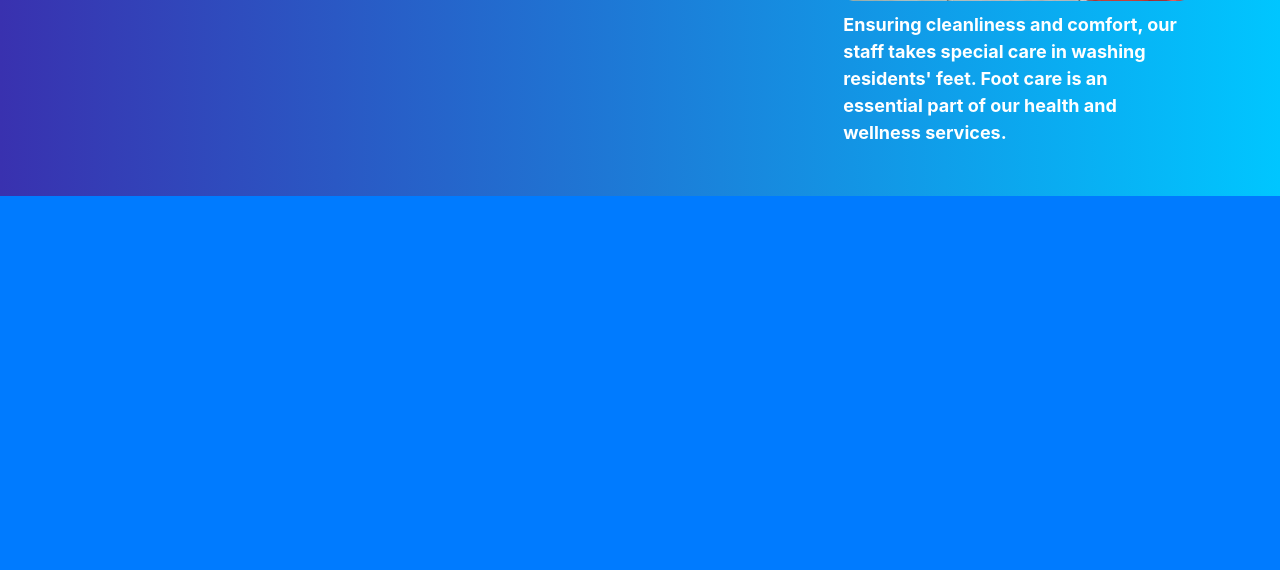
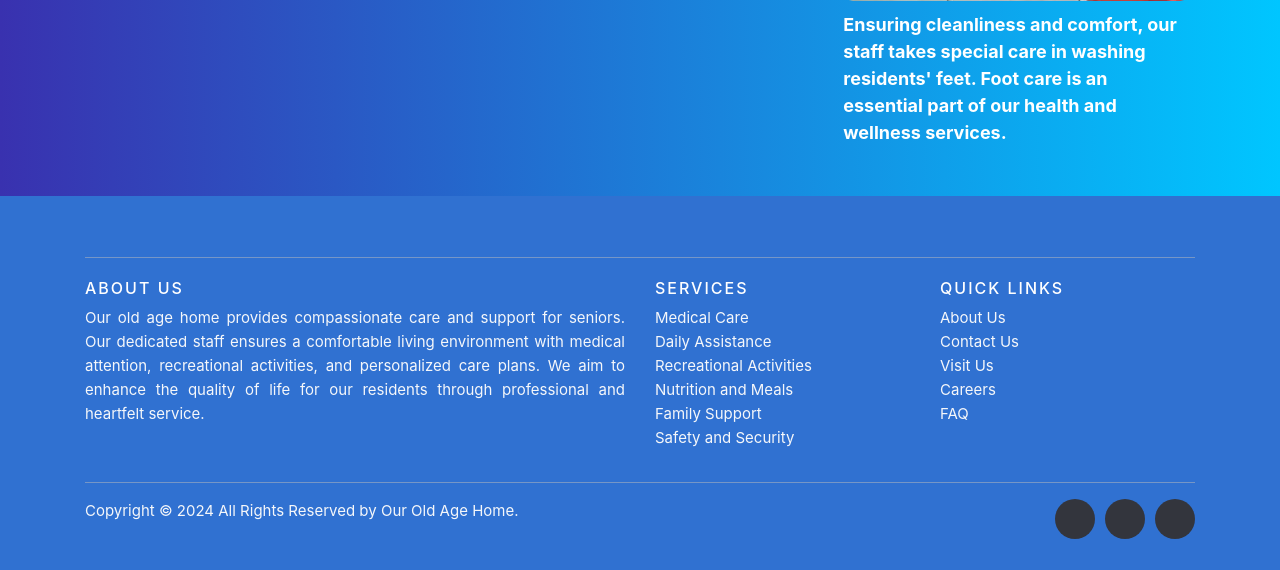
Before and after one commit to Kgaphola45/XISD6329_Web_Application, a PHP site: page /gallery.php in a window 1280 px wide. Shown: the part 1096-1666 px from the top of the page. Before the commit the page ends 1292 px from the top, so only its background shows below. Run offline with PHP 8.4, Linux system fonts and the light colour scheme.

Commit message:
chore: Add footer styles and content to gallery page

```diff
--- a/gallery.php
+++ b/gallery.php
@@ -5,6 +5,7 @@
     <meta charset="UTF-8">
     <meta name="viewport" content="width=device-width, initial-scale=1.0">
     <title>Golden Years Old Age Home - Gallery</title>
+    <link rel="stylesheet" type="text/css" href="footer.css">
     <link rel="shortcut icon" type="image/x-icon" href="images/favicon.png" />
     <link rel="stylesheet" href="https://stackpath.bootstrapcdn.com/bootstrap/4.3.1/css/bootstrap.min.css" integrity="sha384-ggOyR0iXCbMQv3Xipma34MD+dH/1fQ784/j6cY/iJTQUOhcWr7x9JvoRxT2MZw1T" crossorigin="anonymous">
     <style>
@@ -122,4 +123,57 @@
 <script src="https://stackpath.bootstrapcdn.com/bootstrap/4.3.1/js/bootstrap.min.js" integrity="sha384-JjSmVgyd0p3pXB1rRibZUAYoIIy6OrQ6VrjIEaFf/nJGzIxFDsf4x0xIM+B07jRM" crossorigin="anonymous"></script>
 </body>
 
+ <!-- Site footer -->
+ <footer class="site-footer">
+  <div class="container"><hr class="hr">
+    <div class="row">
+      <div class="col-sm-12 col-md-6">
+        <h6>About Us</h6>
+        <p class="text-justify">Our old age home provides compassionate care and support for seniors. Our dedicated staff ensures a comfortable living environment with medical attention, recreational activities, and personalized care plans. We aim to enhance the quality of life for our residents through professional and heartfelt service.</p>
+      </div>
+
+      <div class="col-xs-6 col-md-3">
+        <h6>Services</h6>
+        <ul class="footer-links">
+          <li><a href="#">Medical Care</a></li>
+          <li><a href="#">Daily Assistance</a></li>
+          <li><a href="#">Recreational Activities</a></li>
+          <li><a href="#">Nutrition and Meals</a></li>
+          <li><a href="#">Family Support</a></li>
+          <li><a href="#">Safety and Security</a></li>
+        </ul>
+      </div>
+
+      <div class="col-xs-6 col-md-3">
+        <h6>Quick Links</h6>
+        <ul class="footer-links">
+          <li><a href="#">About Us</a></li>
+          <li><a href="#">Contact Us</a></li>
+          <li><a href="#">Visit Us</a></li>
+          <li><a href="#">Careers</a></li>
+          <li><a href="#">FAQ</a></li>
+        </ul>
+      </div>
+    </div>
+    <hr>
+  </div>
+  <div class="container">
+    <div class="row">
+      <div class="col-md-8 col-sm-6 col-xs-12">
+        <p class="copyright-text">Copyright &copy; 2024 All Rights Reserved by
+         <a href="#">Our Old Age Home</a>.
+        </p>
+      </div>
+
+      <div class="col-md-4 col-sm-6 col-xs-12">
+        <ul class="social-icons">
+          <li><a class="facebook" href="#"><i class="fa fa-facebook"></i></a></li>
+          <li><a class="twitter" href="#"><i class="fa fa-twitter"></i></a></li>
+          <li><a class="linkedin" href="#"><i class="fa fa-linkedin"></i></a></li>
+        </ul>
+      </div>
+    </div>
+  </div>
+</footer>
+
 </html>
```
